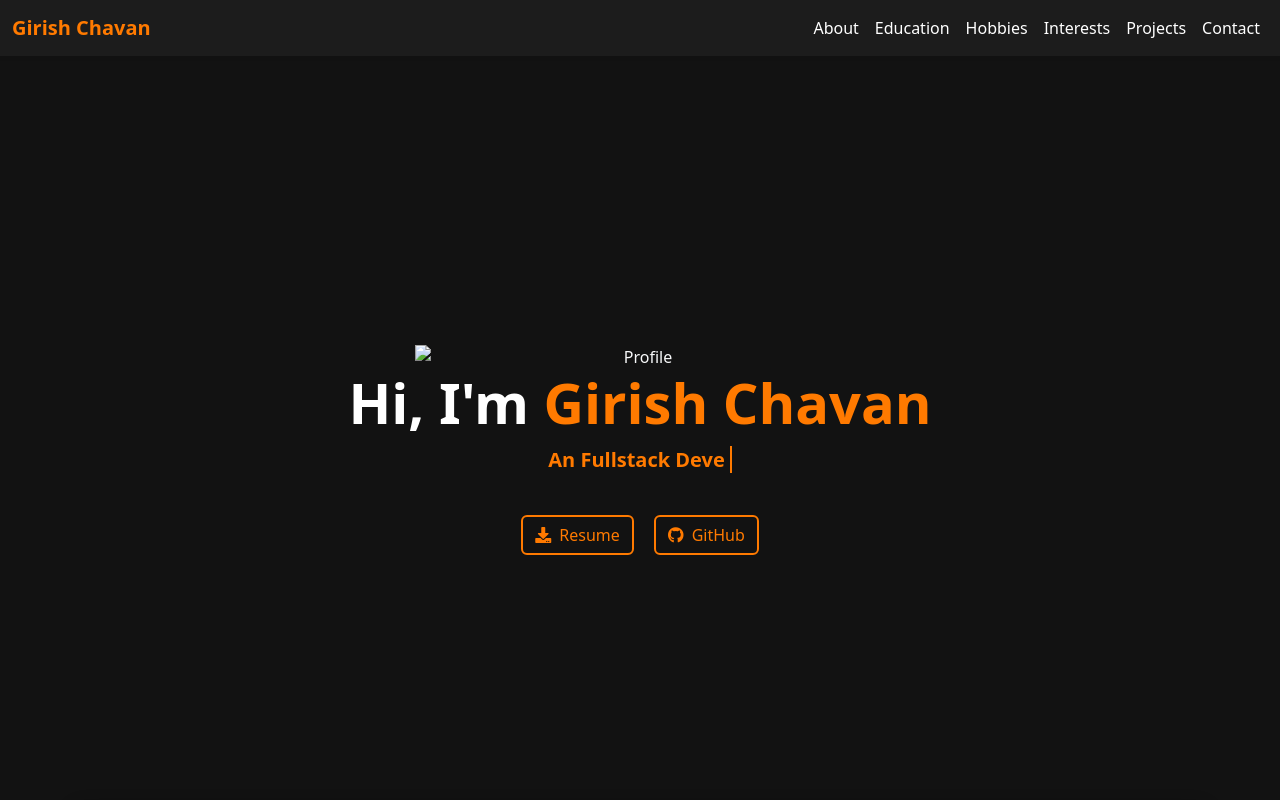
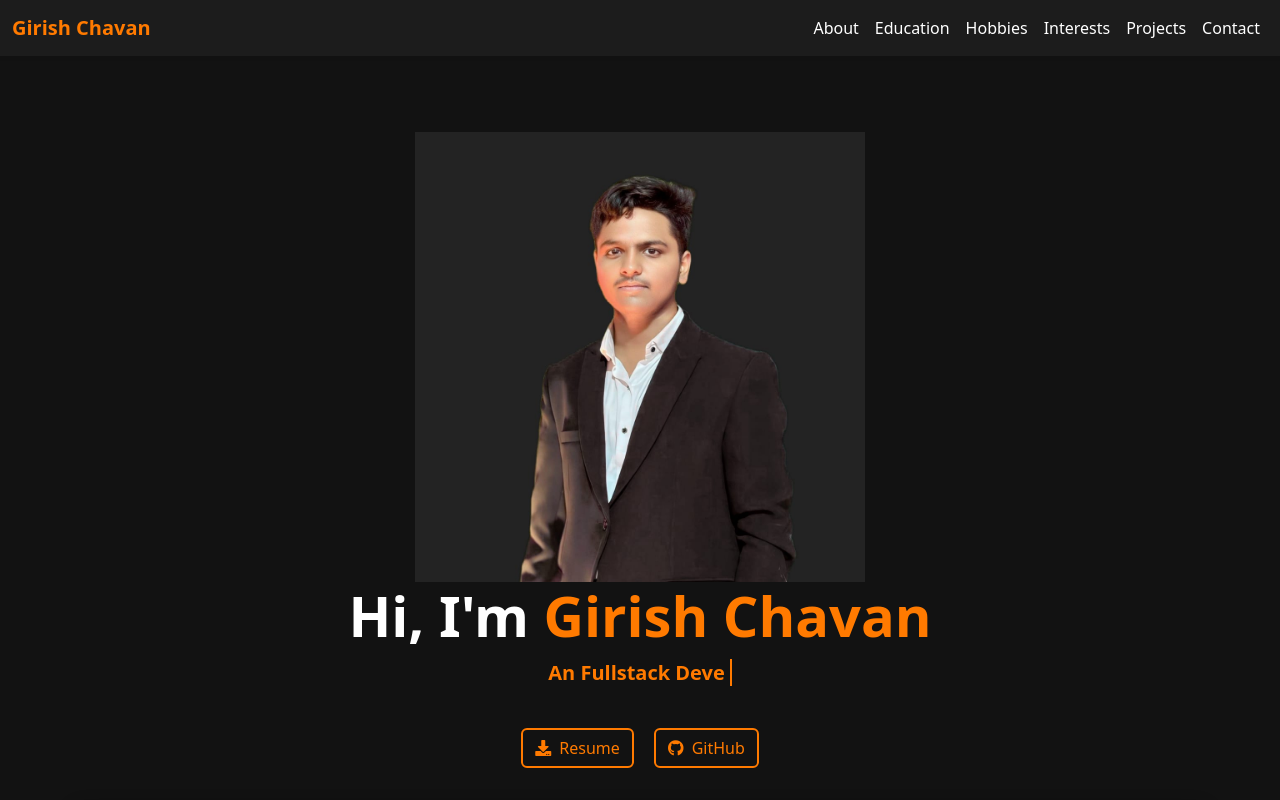
Before and after one commit to Gcalaone2005/GirishChavan-Portfolio, a plain HTML site: page index.html in a window 1280 px wide. Shown: the top 800 px of the page. Drawn offline with nearby package versions, Linux system fonts and the light colour scheme.

Commit message:
Update index.html

```diff
--- a/index.html
+++ b/index.html
@@ -127,7 +127,7 @@
   </nav>
 
   <header class="hero d-flex flex-column align-items-center justify-content-center text-center">
-    <img src="images\me.jpg" alt="Profile" class="profile-pic">
+    <img src="https://raw.githubusercontent.com/Gcalaone2005/GirishChavan-Portfolio/ce1ca6990e3969b0e5761444298ea53af67647c3/IMG-20250413-WA0022.jpg" alt="Profile" class="profile-pic">
     <h1 class="display-4 fw-bold text-white">Hi, I'm <span class="text-orange">Girish Chavan</span></h1>
     <p class="lead text-orange">
       <span id="typing-animation"></span>
```
